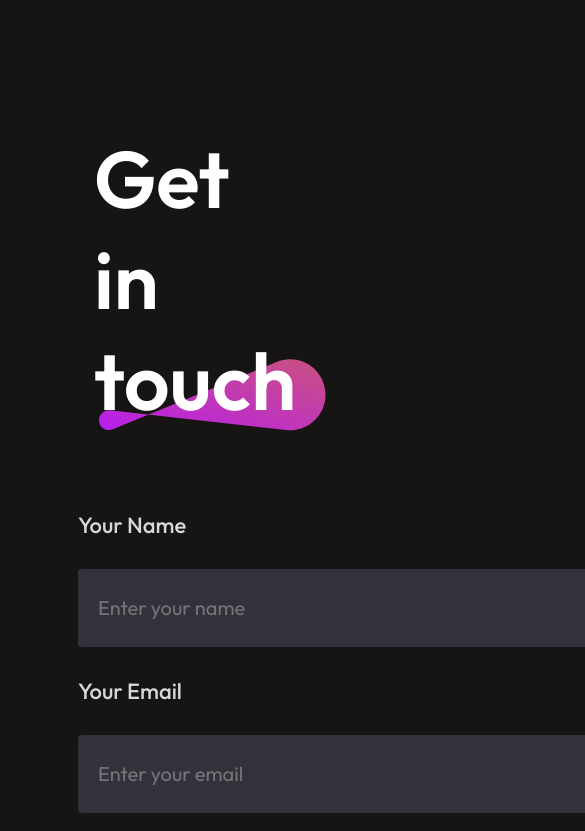
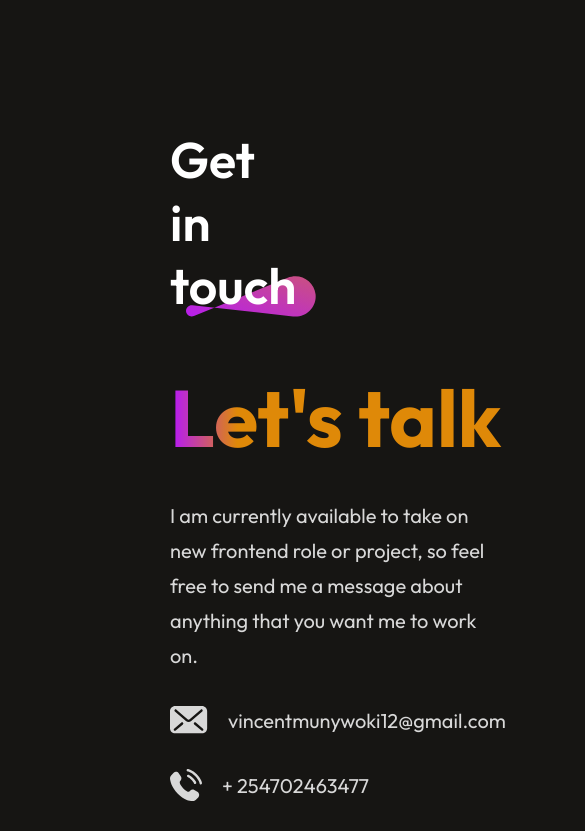
Before and after one commit to vincentMunywoki/my-portfolio, a React (Vite) app: page / in a window 390 px wide. Shown: the part 5185-6016 px from the top of the page, 585 px wide, since content can reach past the window. Built offline with nearby package versions, Linux system fonts and the light colour scheme.

Commit message:
get in touch

```diff
--- a/src/Components/Contact/Contact.css
+++ b/src/Components/Contact/Contact.css
@@ -103,3 +103,19 @@
     transform: scale(1.1);
     transition: 0.3s;
 }
+@media (max-width:768px) {
+    .contact{
+        gap: 50px;
+        max-resolution: 50px 70px;
+        align-items: start;
+    }
+    .contact-title h1{
+        padding: 0;
+        font-size: 50px;
+        font-weight: 600;
+    }
+    .contact-title img{
+        width: 130px;
+        margin-right: -20px;
+    }
+}
```
